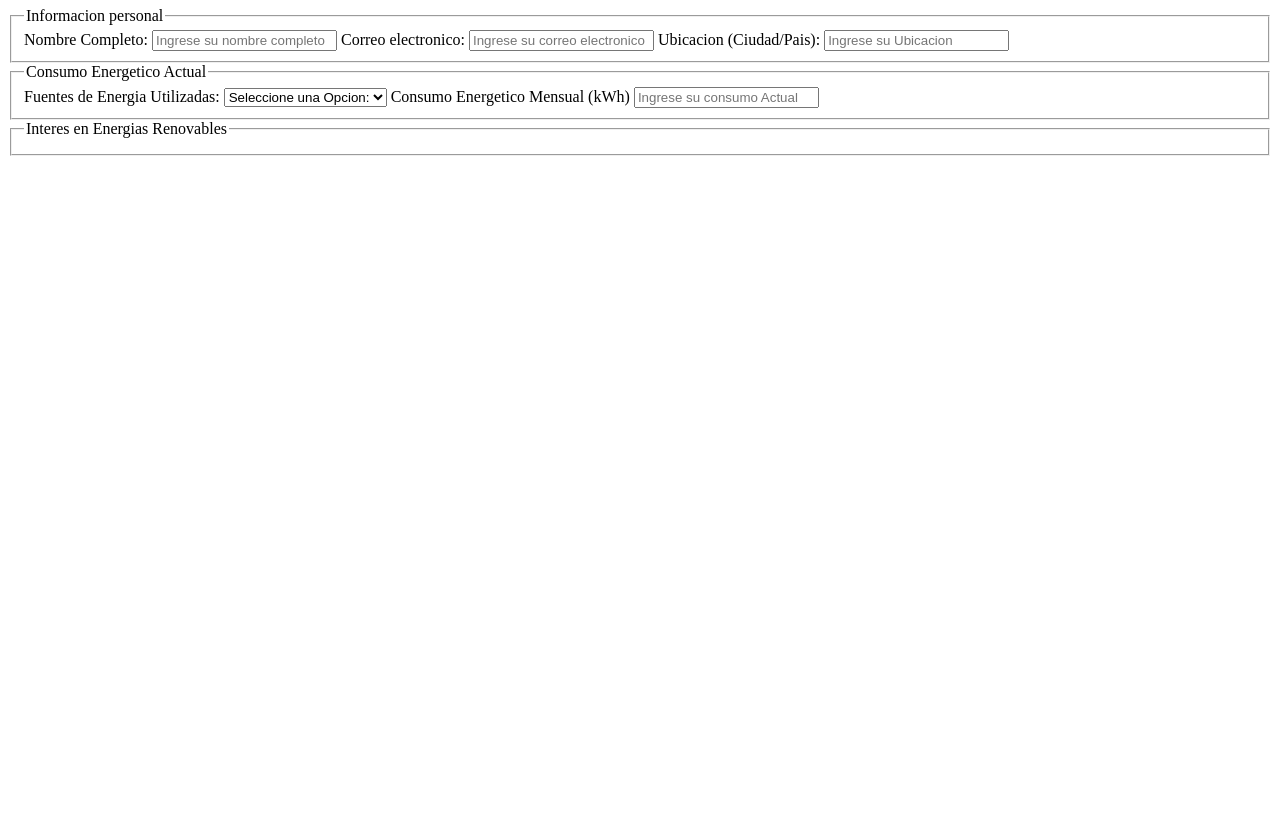
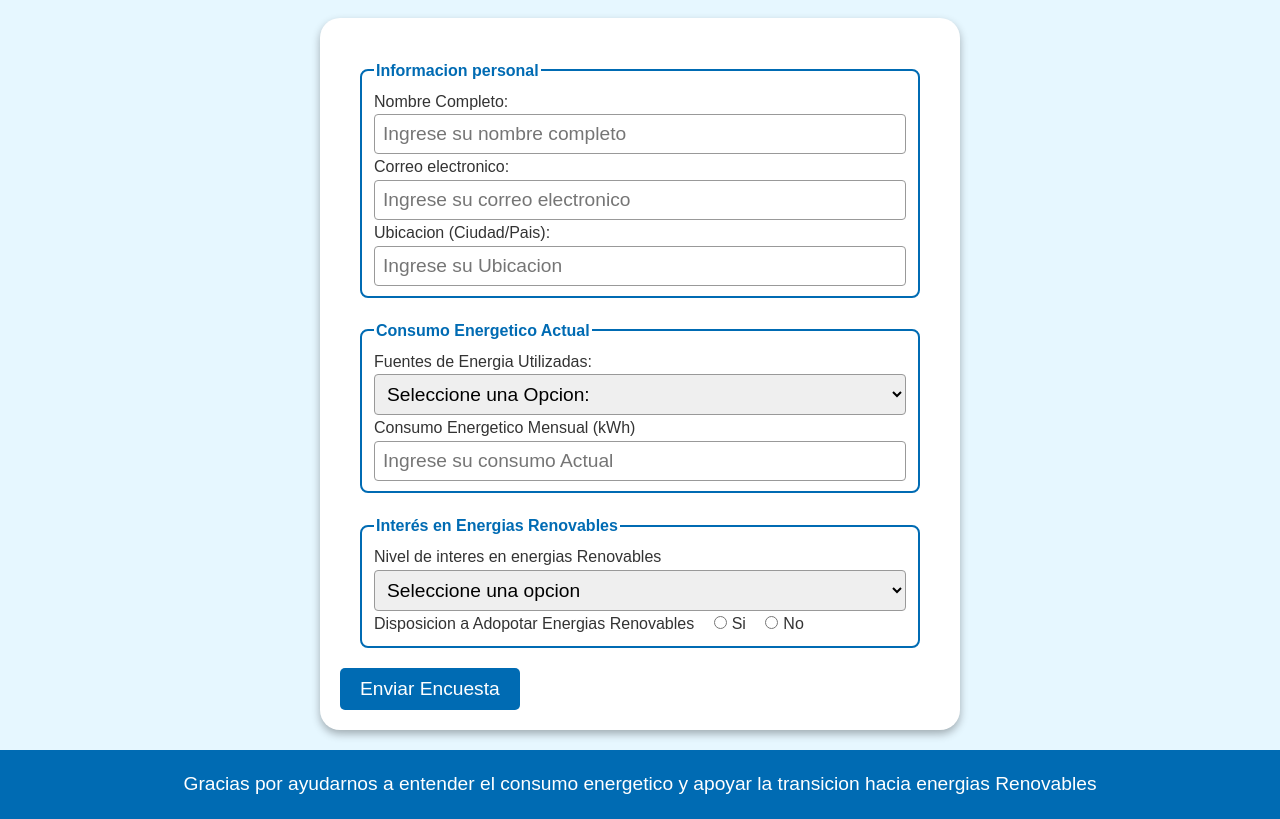
Before and after one commit to danihsrcg/repositorio-de-prueba, a plain HTML site: page RETO7/index.html in a window 1280 px wide. Shown: the part 73-892 px from the top of the page. Before the commit the page ends 800 px from the top, so only its background shows below. Drawn offline with Linux system fonts and the light colour scheme.

Commit message:
descanso

```diff
--- a/RETO7/css/styles.css
+++ b/RETO7/css/styles.css
@@ -0,0 +1,89 @@
+body {
+    font-family: Arial, sans-serif;
+    background-color: #e6f7ff;
+    color: #333;
+    margin: 0;
+    padding: 0;
+    line-height: 1.6;
+    display: flex;
+    flex-direction: column;
+    min-height: 100vh;
+}
+
+.header{
+    background-color: #006bb3;
+    color: #fff;
+    text-align: center;
+}
+
+.header h1 {
+    font-size: 1.5em;
+}
+
+.form-container {
+    flex: 1;
+    padding: 20px;
+    max-width: 600px;
+    background-color: #fff;
+    border-radius: 20px;
+    margin: 20px auto;
+    box-shadow: 0 4px 8px rgb(0, 0, 0,0.3)
+}
+
+ form fieldset {
+    border: 2px solid #006bb3;
+    border-radius: 8px;
+    padding: auto;
+    margin: 20px;
+    margin-bottom: 20px;
+}
+
+form fieldset legend{
+    display: block;
+    font-weight: bold;
+    color: #006bb3;
+
+}
+
+input[type="text"],
+input[type="email"],
+input[type="number"],
+select {
+    width: 100%;
+    box-sizing: border-box;
+    border-radius: 4px;
+    padding: 8px;
+    border: 1px solid #999;
+
+    font-size: 1.2em;
+    transition: background-color 0.3s;
+}
+
+input[type="radio"] {
+    margin-right: 5px;
+    margin-left: 15px;
+
+}
+
+button[type="submit"] {
+    background-color: #006bb3;
+    color: #fff;
+    border: none;
+    padding: 10px 20px;
+    border-radius: 5px;
+    cursor: pointer;
+    font-size: 1.2em;
+    transition: background-color 0.3s;
+
+}
+
+button[type="submit"]:hover {
+    background-color: #62b4eb;
+}
+
+.footer {
+    background-color: #006bb3;
+    color: #fff;
+    text-align: center;
+    font-size: 1.2em;
+}
--- a/RETO7/index.html
+++ b/RETO7/index.html
@@ -9,11 +9,11 @@
 </head>
 <body>
 
-    <header>
+    <header class="header">
         <h1>Encuesta Sobre Consumo Energetico</h1>
     </header>
 
-    <main>
+    <main class="form-container">
         <form action=""method="POST">
             <!-- GRUPO INFORMACION PERSONAL  -->
 
@@ -65,16 +65,28 @@
              <!-- GRUPO INTERES EN ENERGIAS RENOVABLES -->
 
              <FIeldset>
-                <legend>Interes en Energias Renovables</legend>
-
+                <legend>Interés en Energias Renovables</legend>
+                <label for="interest_level">Nivel de interes en energias Renovables</label>
+                <select name="interest_level" id="interest_level"required>
+                    <option value="">Seleccione una opcion</option>
+                    <option value="alto">Alto</option>
+                    <option value="medio">Medio</option>
+                    <option value="bajo">Bajo</option>
+                </select>
+                <label for="adoption_interest">Disposicion a Adopotar Energias Renovables</label>
+                <input type="radio" id="yes" name="adoption_interest" value="si" required>Si
+                <input type="radio" id="no" name="adoption_interest" value="no">No
 
              </FIeldset>
+
+             <button type="submit">Enviar Encuesta</button>
+
 
         </form>
     </main>
 
-    <footer>
-
+    <footer class="footer">
+        <p>Gracias por ayudarnos a entender el consumo energetico y apoyar la transicion hacia energias Renovables</p>
     </footer>
 
 
```
